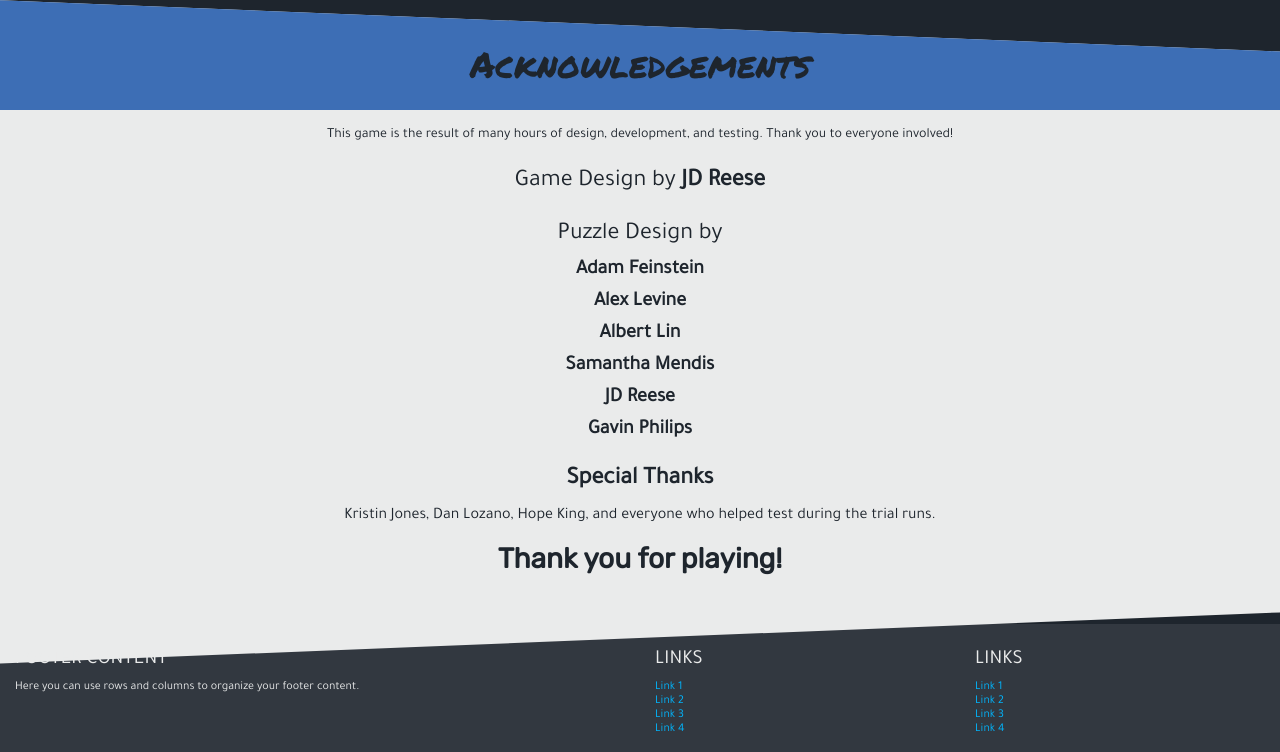
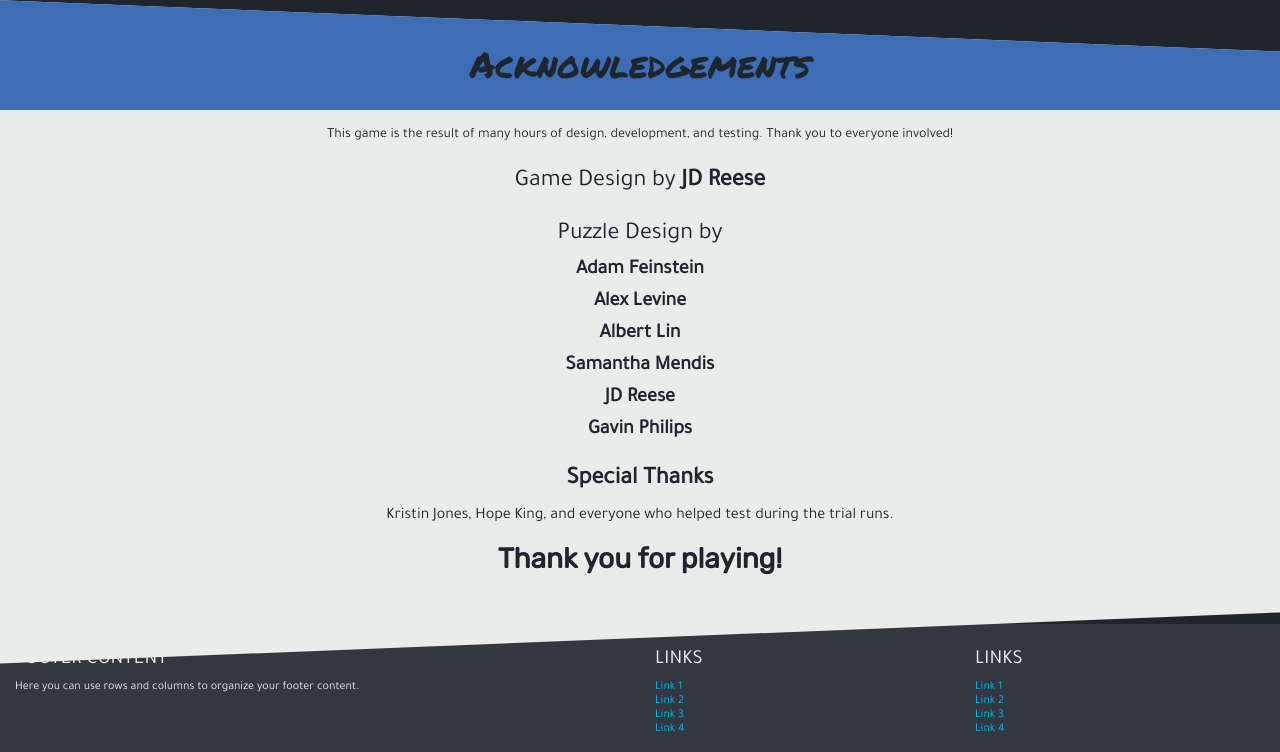
Before and after one commit to jreese42/adc_roundup_hunt_2019, a Node project: template views/index.pug in a window 1280 px wide. Shown: the part 2910-3662 px from the top of the page. Run offline with Node 20 templates, Linux system fonts and the light colour scheme; the template is opened without the code that fills it, so the values that code supplies are empty; some web fonts are replaced.

Commit message:
Update acknowledgements

```diff
--- a/views/game_info_page.pug
+++ b/views/game_info_page.pug
@@ -147,7 +147,7 @@ block content
 
                 .row.align-items-center.mt-1
                     .col-sm-8.offset-sm-2
-                        h6 Kristin Jones, Dan Lozano, Hope King, and everyone who helped test during the trial runs.
+                        h6 Kristin Jones, Hope King, and everyone who helped test during the trial runs.
 
                 .row.align-items-center.mt-2
                     .col-sm-8.offset-sm-2.mb-3
--- a/views/winner_page.pug
+++ b/views/winner_page.pug
@@ -185,7 +185,7 @@ block content
 
                 .row.align-items-center.mt-1
                     .col-sm-8.offset-sm-2
-                        h6 Kristin Jones, Dan Lozano, Hope King, and everyone who helped test during the trial runs.
+                        h6 Kristin Jones, Hope King, and everyone who helped test during the trial runs.
 
                 .row.align-items-center.mt-2
                     .col-sm-8.offset-sm-2.mb-3
```
